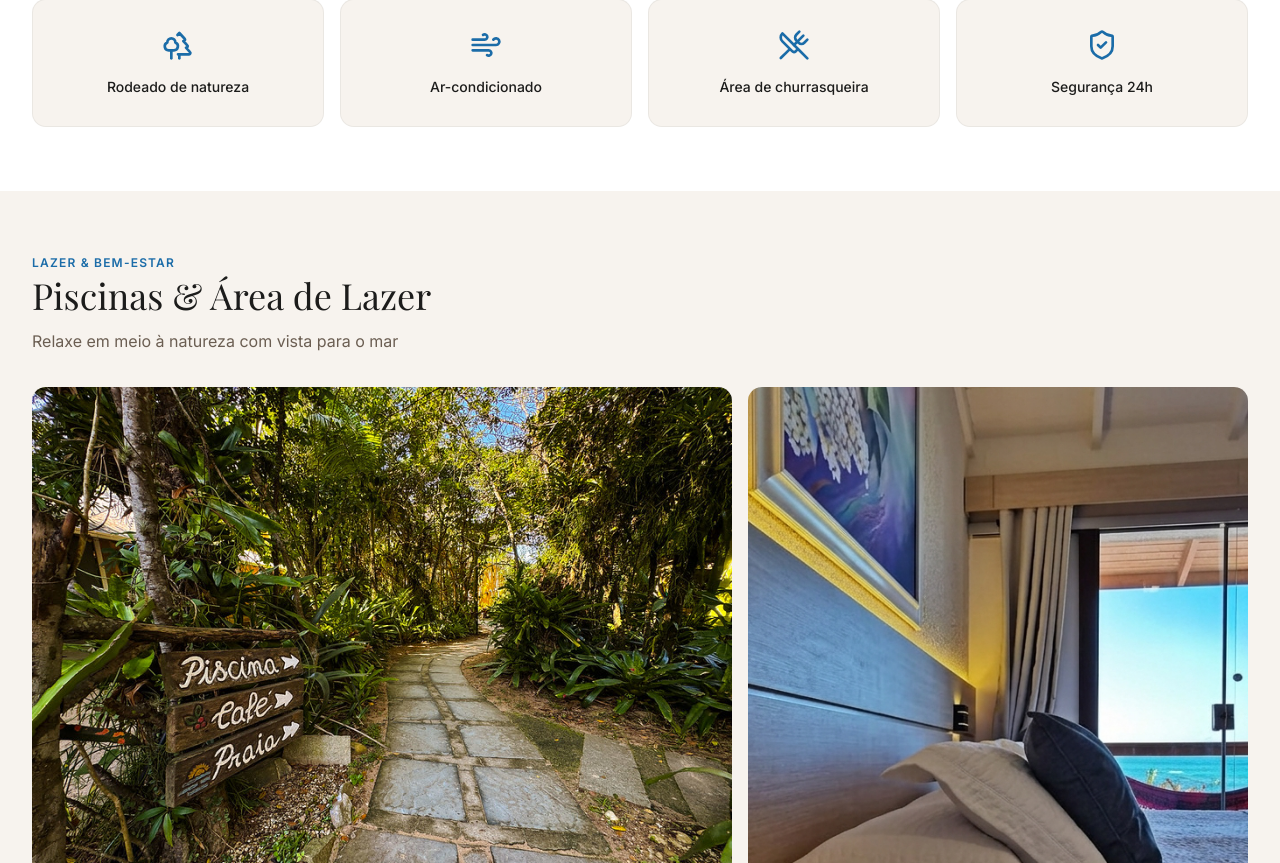
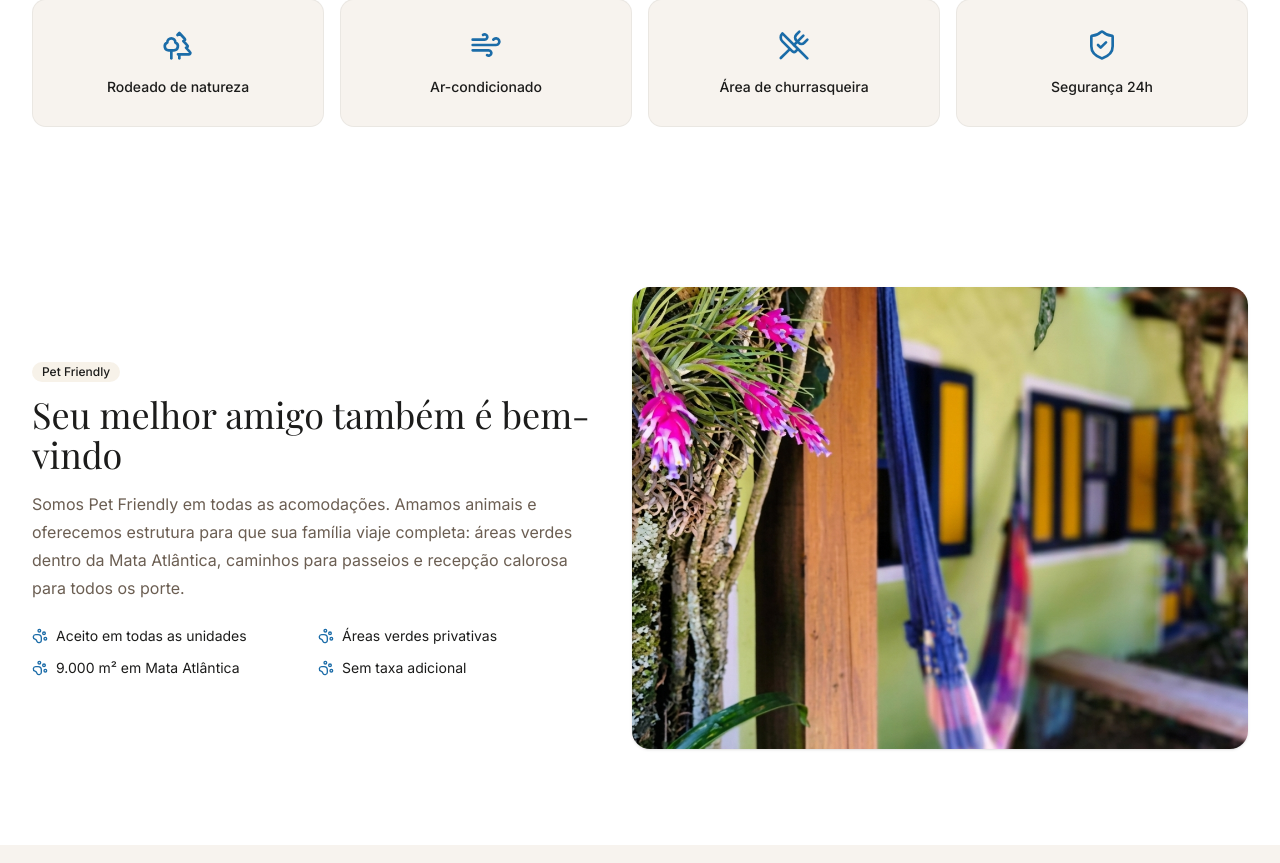
Before and after one commit to msiufi/estaleiro-village, a Next.js app: page /a-pousada in a window 1280 px wide. Shown: the part 1137-2000 px from the top of the page. Built offline with nearby package versions, Linux system fonts and the light colour scheme.

Commit message:
feat(a-pousada): agregar sección dedicada Pet Friendly
Co-Authored-By: Claude Opus 4.7 (1M context) <noreply@anthropic.com>

```diff
--- a/src/app/a-pousada/page.tsx
+++ b/src/app/a-pousada/page.tsx
@@ -2,6 +2,7 @@ import Image from "next/image";
 import {
   Car,
   Coffee,
+  PawPrint,
   ShieldCheck,
   Trees,
   UtensilsCrossed,
@@ -9,6 +10,8 @@ import {
   Wifi,
   Wind,
 } from "lucide-react";
+import { Badge } from "@/components/ui/badge";
+import { Section } from "@/components/ui/section";
 import { createMetadata } from "@/lib/metadata";
 
 export const metadata = createMetadata({
@@ -157,6 +160,50 @@ export default function APousadaPage() {
           </div>
         </div>
       </section>
+
+      {/* Pet Friendly */}
+      <Section className="bg-white">
+        <div className="grid items-center gap-10 lg:grid-cols-[1fr_1.1fr]">
+          <div className="order-2 lg:order-1">
+            <Badge variant="muted" className="bg-ev-gold/15 text-ev-neutral-dark">
+              Pet Friendly
+            </Badge>
+            <h2 className="mt-3 font-heading text-3xl text-ev-neutral-dark sm:text-4xl">
+              Seu melhor amigo também é bem-vindo
+            </h2>
+            <p className="mt-4 text-base leading-7 text-muted-foreground">
+              Somos Pet Friendly em todas as acomodações. Amamos animais e
+              oferecemos estrutura para que sua família viaje completa: áreas
+              verdes dentro da Mata Atlântica, caminhos para passeios e
+              recepção calorosa para todos os porte.
+            </p>
+            <ul className="mt-6 grid gap-3 text-sm text-ev-neutral-dark sm:grid-cols-2">
+              <li className="flex items-center gap-2">
+                <PawPrint className="size-4 text-ev-primary" /> Aceito em todas as unidades
+              </li>
+              <li className="flex items-center gap-2">
+                <PawPrint className="size-4 text-ev-primary" /> Áreas verdes privativas
+              </li>
+              <li className="flex items-center gap-2">
+                <PawPrint className="size-4 text-ev-primary" /> 9.000 m² em Mata Atlântica
+              </li>
+              <li className="flex items-center gap-2">
+                <PawPrint className="size-4 text-ev-primary" /> Sem taxa adicional
+              </li>
+            </ul>
+          </div>
+          <div className="relative order-1 aspect-[4/3] overflow-hidden rounded-2xl shadow-sm lg:order-2">
+            <Image
+              src="/assets/images/jardim_202.jpg"
+              alt="Áreas verdes da pousada onde pets podem se divertir"
+              fill
+              quality={85}
+              sizes="(max-width: 1024px) 100vw, 55vw"
+              className="object-cover"
+            />
+          </div>
+        </div>
+      </Section>
 
       {/* Piscina & Lazer */}
       <section className="bg-[#F7F3EE]">
```
